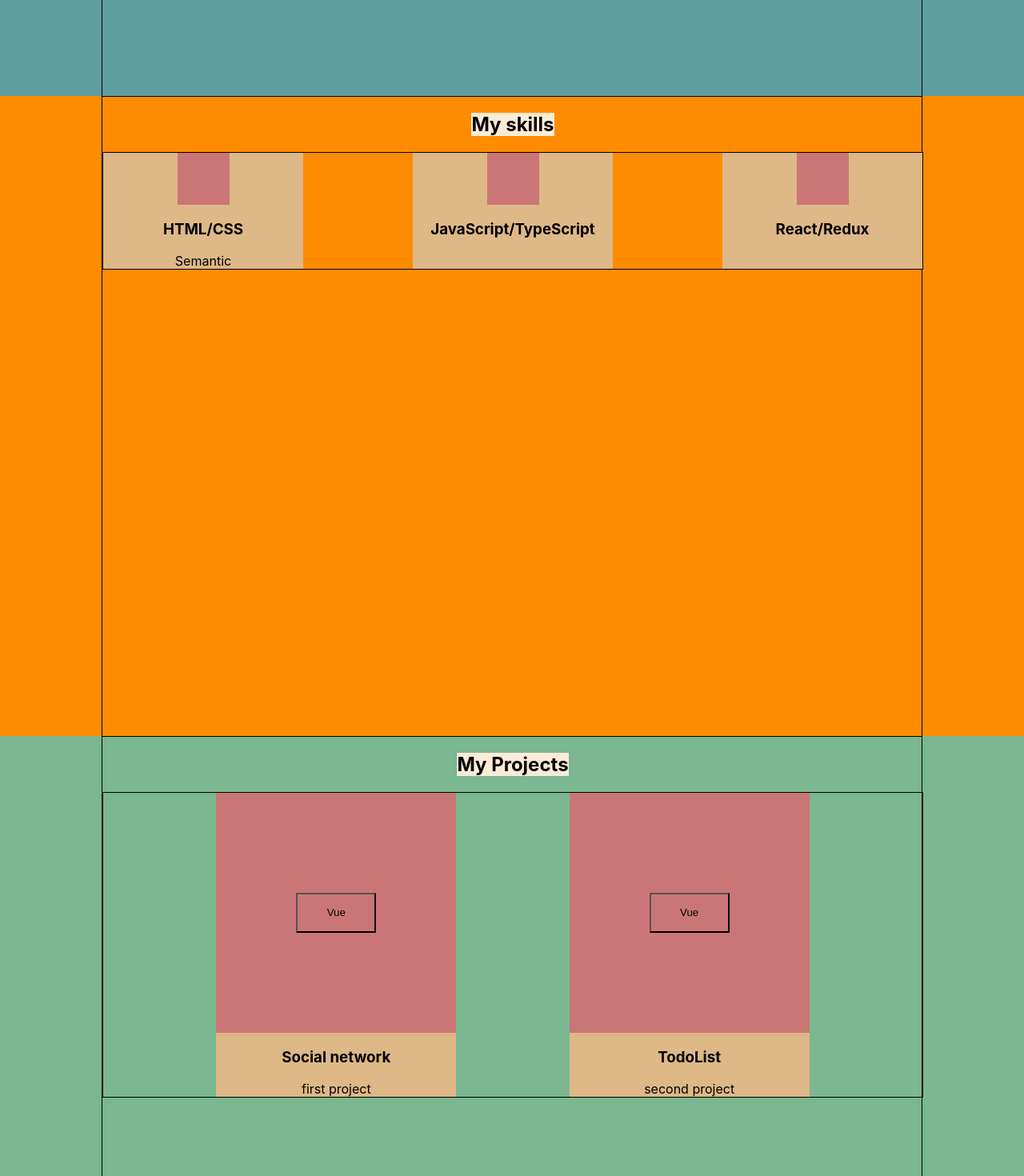
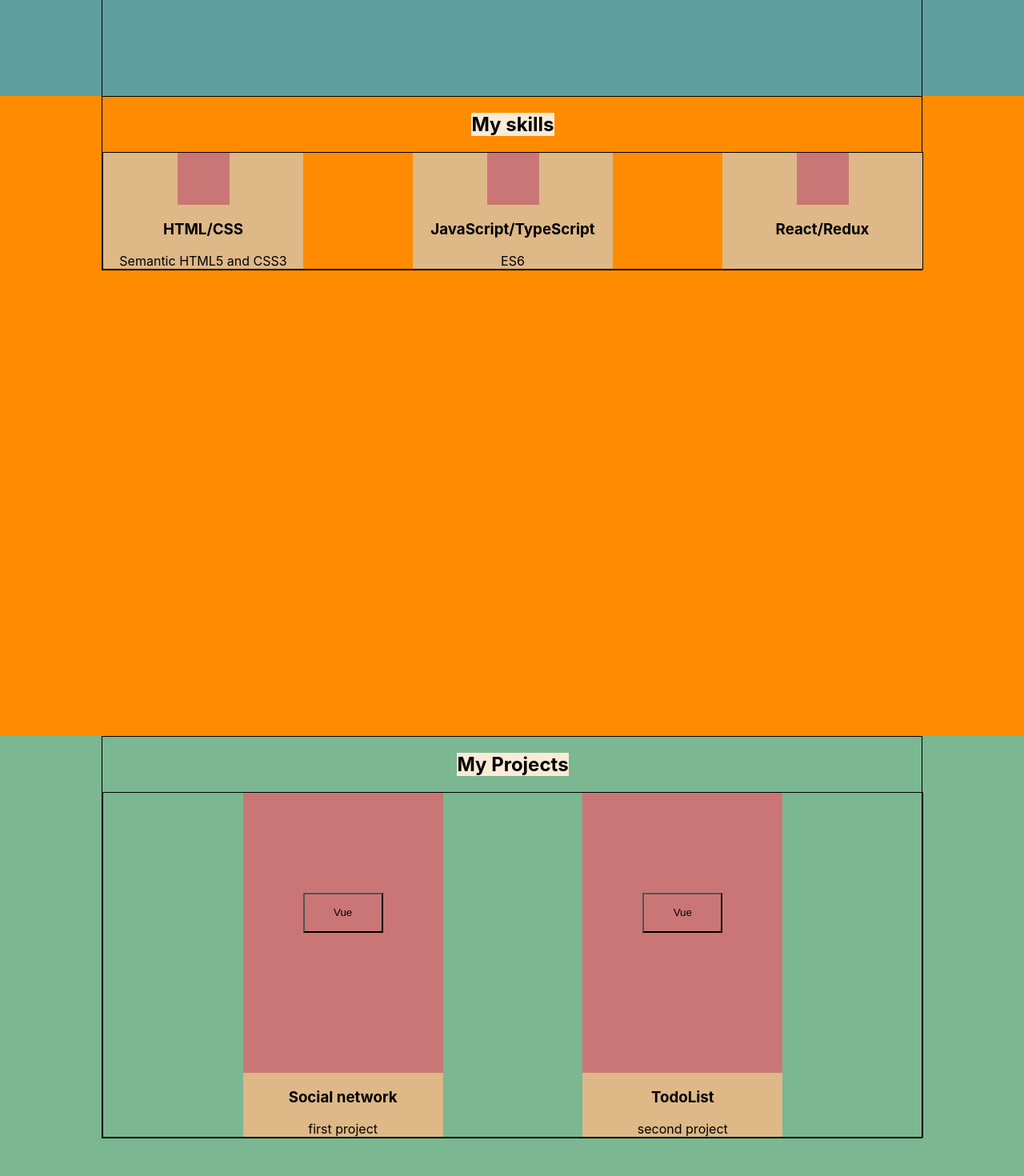
Before and after one commit to AndreyZaytsev90/Portfolio, a React (Create React App) app in the folder portfolio/: page / in a window 1280 px wide. Shown: the part 760-2230 px from the top of the page at 80% size. Built offline with nearby package versions, Linux system fonts and the light colour scheme.

Commit message:
Change files

```diff
--- a/portfolio/src/contacts/Contacts.module.css
+++ b/portfolio/src/contacts/Contacts.module.css
@@ -18,10 +18,12 @@
     display: flex;
     flex-direction: column;
     height: 300px;
-    justify-content: space-evenly;
+    justify-content: space-between;
     flex-wrap: wrap;
 }
-
+.input {
+    height: 30px;
+}
 .textarea {
     width: 100%;
     height: 150px;
@@ -29,7 +31,7 @@
 }
 
 .button {
-    height: 50px;
+    height: 30px;
     width: 100px;
     background-color: #ffffff;
 }
--- a/portfolio/src/contacts/Contacts.tsx
+++ b/portfolio/src/contacts/Contacts.tsx
@@ -10,8 +10,8 @@ const Contacts = () => {
                 <h2 className={style.title}>Contacts</h2>
                 <div className={style.contacts}>
                     <form className={style.form} action="Contacts">
-                        <input type="text"/>
-                        <input type="text"/>
+                        <input className={style.input} type="text"/>
+                        <input className={style.input} type="text"/>
                         <div>
                             <textarea className={style.textarea} cols={58} rows={2}></textarea>
                         </div>
--- a/portfolio/src/footer/Footer.module.css
+++ b/portfolio/src/footer/Footer.module.css
@@ -14,14 +14,14 @@
 
 .footer {
     border: 1px solid;
-    width: 30%;
+    width: 28%;
     display: flex;
     justify-content: space-between;
     flex-wrap: wrap;
 }
 
 .icon {
-    height: 65px;
-    width: 65px;
+    height: 70px;
+    width: 70px;
     background-color: #cb7676;
 }
--- a/portfolio/src/main/Main.module.css
+++ b/portfolio/src/main/Main.module.css
@@ -1,6 +1,7 @@
 .mainBlock {
     height: 100vh;
     background-color: cadetblue;
+    flex-wrap: wrap;
 }
 
 .greeting {
--- a/portfolio/src/projects/Projects.module.css
+++ b/portfolio/src/projects/Projects.module.css
@@ -1,6 +1,7 @@
 .projectsBlock {
-    height: 100vh;
+    min-height: 100vh;
     background-color: #7bb791;
+
 }
 
 .projectsContainer {
@@ -18,4 +19,5 @@
     display: flex;
     justify-content: space-evenly;
     flex-wrap: wrap;
+
 }
--- a/portfolio/src/projects/project/Project.module.css
+++ b/portfolio/src/projects/project/Project.module.css
@@ -7,8 +7,8 @@
 }
 
 .icon {
-    height: 300px;
-    width: 300px;
+    height: 350px;
+    width: 250px;
     background-color: #cb7676;
 }
 
--- a/portfolio/src/skills/Skills.module.css
+++ b/portfolio/src/skills/Skills.module.css
@@ -1,5 +1,5 @@
 .skillsBlock {
-    height: 100vh;
+    min-height: 100vh;
     background-color: darkorange;
 }
 
--- a/portfolio/src/skills/Skills.tsx
+++ b/portfolio/src/skills/Skills.tsx
@@ -13,8 +13,8 @@ const Skills = (props: SkillsPropsType) => {
             <div className={`${styleContainer.container} ${style.skillsContainer}`}>
                 <h2 className={style.title}>My skills</h2>
                 <div className={style.skills}>
-                    <Skill  title={"HTML/CSS"} description={"Semantic"}/>
-                    <Skill  title={"JavaScript/TypeScript"} description={""}/>
+                    <Skill  title={"HTML/CSS"} description={"Semantic HTML5 and CSS3"}/>
+                    <Skill  title={"JavaScript/TypeScript"} description={"ES6"}/>
                     <Skill  title={"React/Redux"} description={""}/>
                 </div>
             </div>
```
